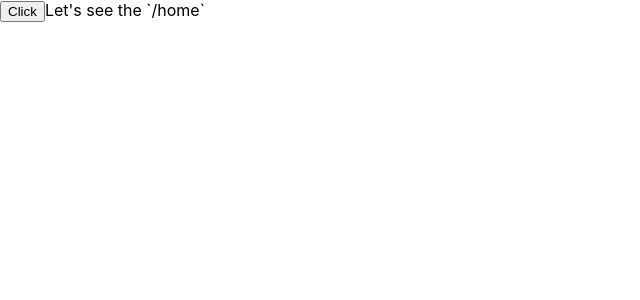
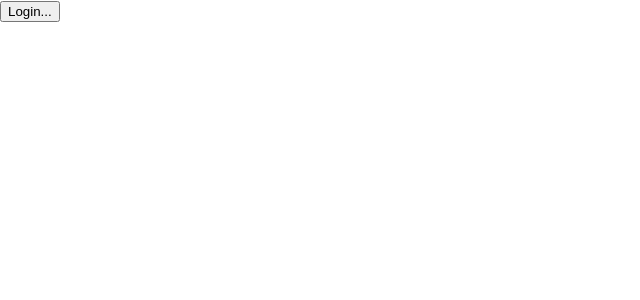
Before and after one commit to Aierbote/login-router-dynamic, a React (Create React App) app: page /login in a window 1280 px wide. Shown: the top 300 px of the page, without its empty margins (0-640 px from the left). Built offline with nearby package versions, Linux system fonts and the light colour scheme.

Commit message:
feat: login button works with LoginRoute

```diff
--- a/src/App.tsx
+++ b/src/App.tsx
@@ -1,15 +1,15 @@
 import { useContext } from "react";
 import { BrowserRouter, Route, Routes } from "react-router-dom";
 import { AppContext } from "./ContextProvider";
+import { LoginRoute } from "./components/LoginRoute";
 
 function App() {
-	const { isAuthenticated, toggleIsAuthenticated } = useContext(AppContext);
+	const { isAuthenticated } = useContext(AppContext);
 
 	return (
 		<BrowserRouter>
-			<button onClick={toggleIsAuthenticated}>Click</button>
-			{!isAuthenticated ? <button>Login</button> : "Let's see the `/home`"}
 			<Routes>
+				<Route path="/login" element={<LoginRoute />} />
 				<Route path="/">Home</Route>
 				<Route path="/:id">Detail</Route>
 			</Routes>
--- /dev/null
+++ b/src/components/LoginRoute.tsx
@@ -0,0 +1,14 @@
+import { useContext } from "react";
+import { AppContext } from "../ContextProvider";
+
+export function LoginRoute() {
+	const { toggleIsAuthenticated } = useContext(AppContext);
+
+	<button onClick={toggleIsAuthenticated}>Click</button>;
+
+	return (
+		<>
+			<button onClick={toggleIsAuthenticated}>Login...</button>
+		</>
+	);
+}
```
